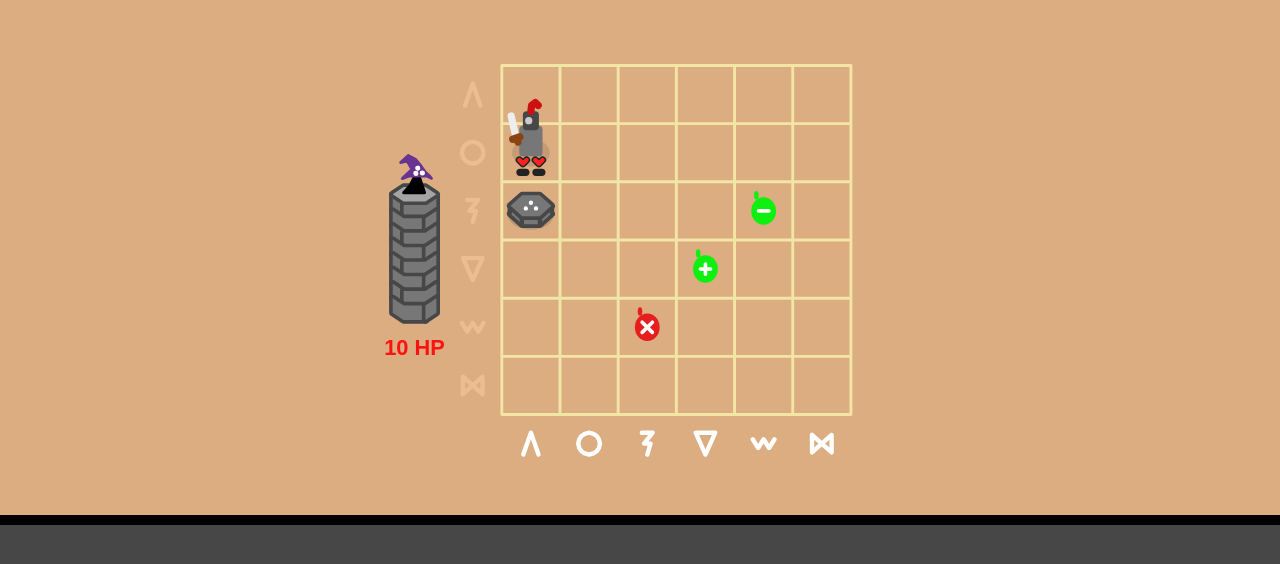
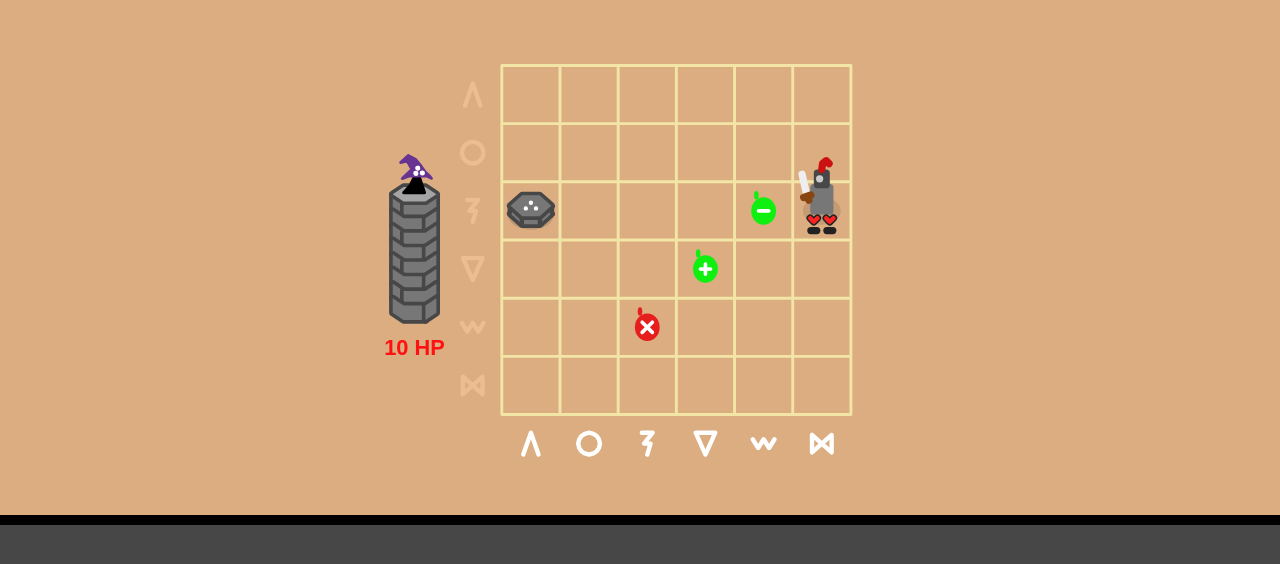
Before and after one commit to arikwex/runekeeper, a website: page game/index.html in a window 1280 px wide. Drawn offline with Linux system fonts and the light colour scheme.

Commit message:
some cleanup

```diff
--- a/game/hitlist.txt
+++ b/game/hitlist.txt
@@ -2,7 +2,7 @@ HITLIST
 =======
 
 Monday
-- Enemy knight damage against tower
+- enemy sort order
 - Enemy walk around obstacles
 
 - Ice should cancel the fire effect
--- a/game/index.html
+++ b/game/index.html
@@ -118,11 +118,14 @@
       obj.inView = () => 1;
     }
     gameObjects.push(obj);
-    gameObjects.sort((a, b) => (a.order || 0) - (b.order || 0));
+    resort();
     obj.tags?.map((tag) => {
       gameObjectsByTag[tag] = gameObjectsByTag[tag] ?? [];
       gameObjectsByTag[tag].push(obj);
     });
+  }
+  function resort() {
+    gameObjects.sort((a, b) => (a.order || 0) - (b.order || 0));
   }
   function arrayRemove(list, valuesToEvict) {
     return list.filter((g) => !valuesToEvict.includes(g));
@@ -305,6 +308,7 @@
     let originX = cx;
     let originY = cy;
     const MOVE_DURATION = 0.35;
+    let self = {};
     const IDLE = 0;
     const MOVING = 1;
     const ATTACK = 2;
@@ -440,6 +444,8 @@
           cy = targetY;
           timeInState = 0;
           state = IDLE;
+          self.order = 30 + cy * 0.02;
+          resort();
         }
       }
       if (state == ATTACK && timeInState > 0.5) {
@@ -506,7 +512,7 @@
     on(RUNESTONE_MOVE, onRunestoneMove);
     on(TURN_END, onTurnEnd);
     on(ABILITY_USE, onAbilityUse);
-    return {
+    self = {
       update,
       render,
       tags: ["enemy", "obstacle"],
@@ -514,6 +520,9 @@
       getX: () => cx,
       getY: () => cy
     };
+    self.order = 30 + cy * 0.02;
+    resort();
+    return self;
   }
   var enemy_default = Enemy;
 
@@ -543,8 +552,8 @@
       if (enemies.length < 3) {
         for (let i = 0; i < 30; i++) {
           const offerY = Math.floor(Math.random() * 6);
-          if (!spotOccupied(0, offerY)) {
-            add(enemy_default(0, offerY));
+          if (!spotOccupied(5, offerY)) {
+            add(enemy_default(5, offerY));
             break;
           }
         }
--- a/game/src/enemy-spawner.js
+++ b/game/src/enemy-spawner.js
@@ -16,8 +16,8 @@ function EnemySpawner() {
         if (enemies.length < 3) {
             for (let i = 0; i < 30; i++) {
                 const offerY = Math.floor(Math.random() * 6);
-                if (!spotOccupied(0, offerY)) {
-                    add(Enemy(0, offerY));
+                if (!spotOccupied(5, offerY)) {
+                    add(Enemy(5, offerY));
                     break;
                 }
             }
```
Also changed, not shown: game/src/enemy.js (+10 -2 lines), game/src/engine.js (+6 -1 lines), 1 other file.
